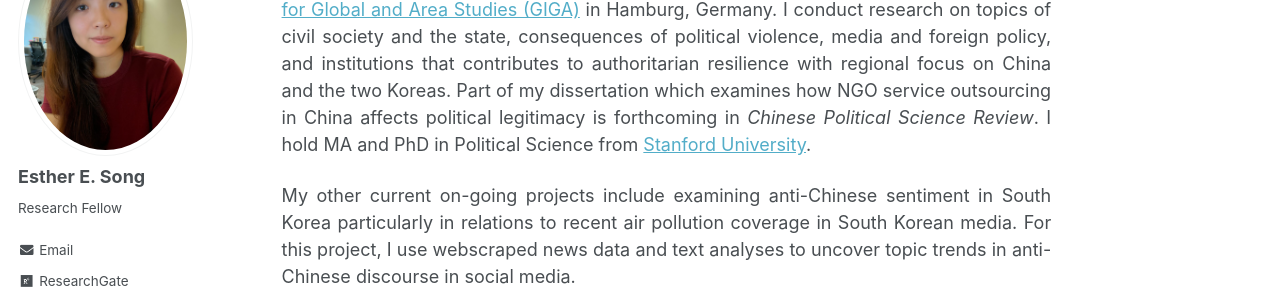
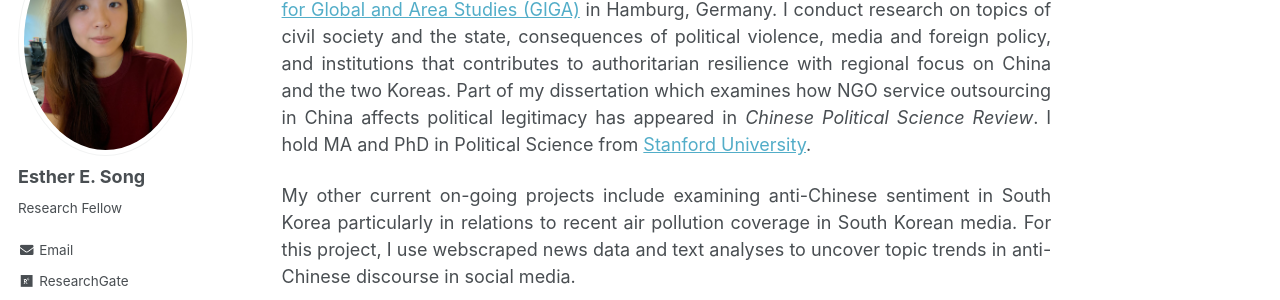
Before and after one commit to ehsong/ehsong.github.io, a Jekyll site: the page built from _pages/about.md, in a window 1280 px wide. Shown: the part 191-491 px from the top of the page. Built offline with Jekyll 4.4.1, drawn with Linux system fonts in a browser that asks for light colours; some web fonts are replaced.

Commit message:
Update about.md

```diff
--- a/_pages/about.md
+++ b/_pages/about.md
@@ -7,7 +7,7 @@
   - /about/
   - /about.html
 ---
-I am a post-doctoral research fellow at the [Institute for Asian Studies](https://www.giga-hamburg.de/en/institutes/giga-institute-for-asian-studies/) at [German Institute for Global and Area Studies (GIGA)](https://www.giga-hamburg.de/en/) in Hamburg, Germany. I conduct research on topics of civil society and the state, consequences of political violence, media and foreign policy, and institutions that contributes to authoritarian resilience with regional focus on China and the two Koreas. Part of my dissertation which examines how NGO service outsourcing in China affects political legitimacy is forthcoming in *Chinese Political Science Review*. I hold MA and PhD in Political Science from [Stanford University](https://stanford.edu).
+I am a post-doctoral research fellow at the [Institute for Asian Studies](https://www.giga-hamburg.de/en/institutes/giga-institute-for-asian-studies/) at [German Institute for Global and Area Studies (GIGA)](https://www.giga-hamburg.de/en/) in Hamburg, Germany. I conduct research on topics of civil society and the state, consequences of political violence, media and foreign policy, and institutions that contributes to authoritarian resilience with regional focus on China and the two Koreas. Part of my dissertation which examines how NGO service outsourcing in China affects political legitimacy has appeared in *Chinese Political Science Review*. I hold MA and PhD in Political Science from [Stanford University](https://stanford.edu).
 
 My other current on-going projects include examining anti-Chinese sentiment in South Korea particularly in relations to recent air pollution coverage in South Korean media. For this project, I use webscraped news data and text analyses to uncover topic trends in anti-Chinese discourse in social media.
 
```
